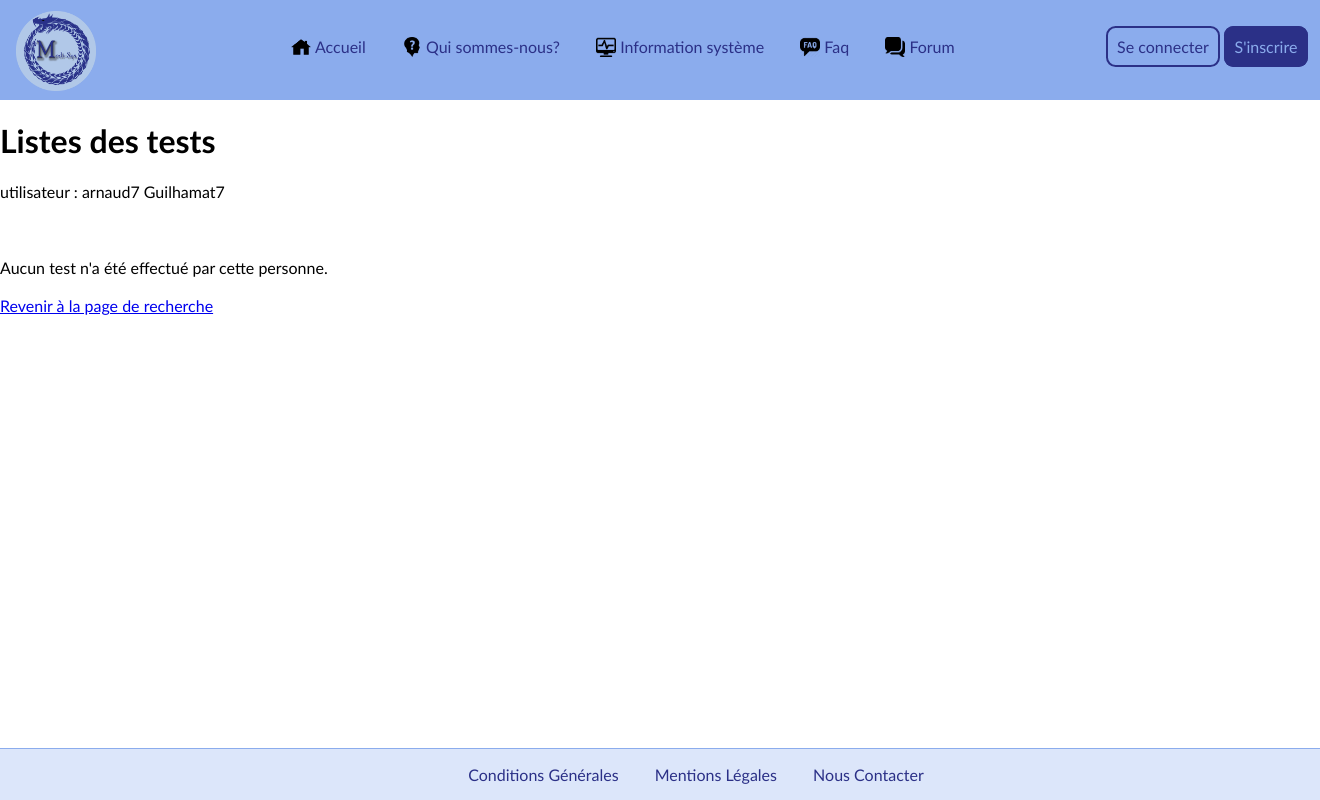
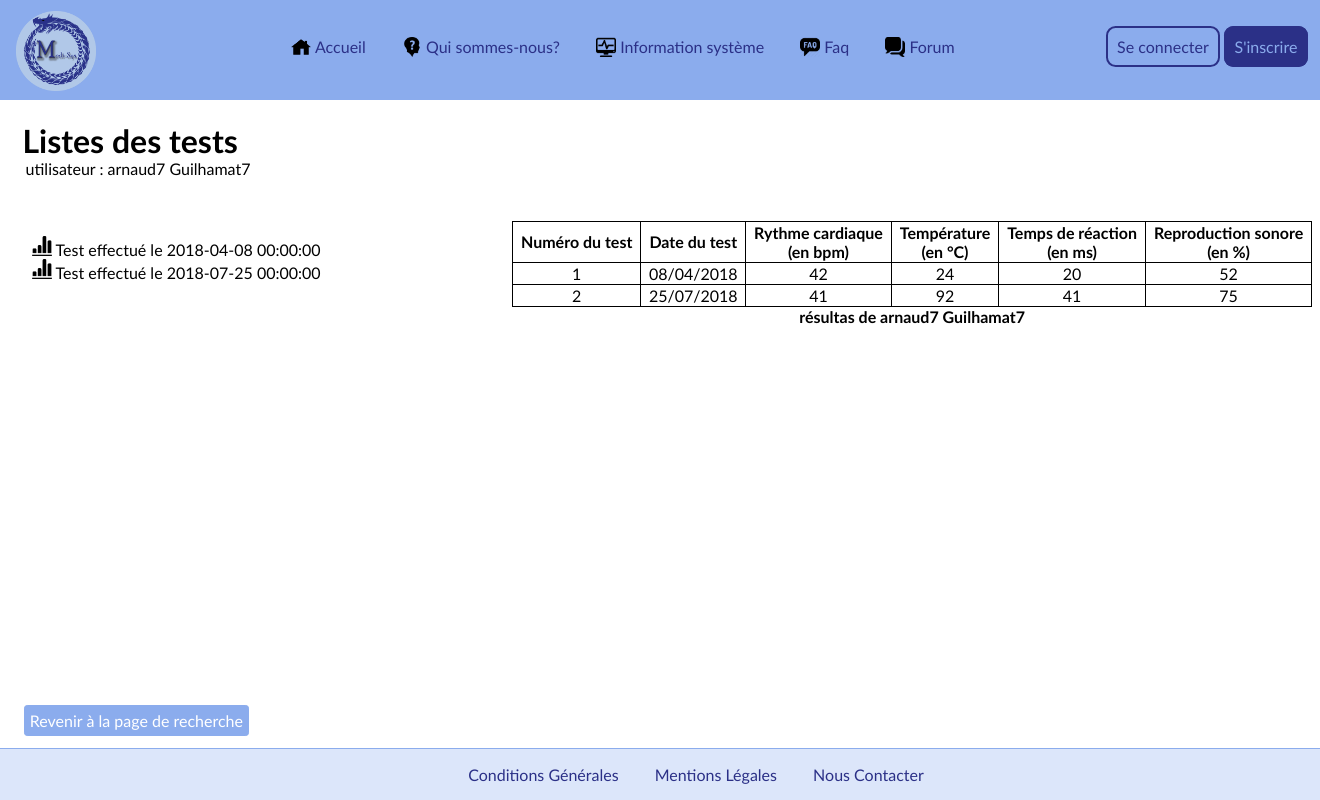
Before and after one commit to Pyraka/Site_web_G10D, a PHP site: page /listResults.php?id=7 in a window 1320 px wide. Run offline with PHP 8.4, Linux system fonts and the light colour scheme; data comes from the database, SQL or seed files in the repository; data that the repository does not hold is empty.

Commit message:
code axel + css
qui sommes-nous
liste des tests et affichage résultats
profil et édition de profil (+photo profil header)
base de données modifiées

```diff
--- a/QuiSommesNous.php
+++ b/QuiSommesNous.php
@@ -36,9 +36,9 @@
 				</figure>
 			</div>
 
-			<p id="PresentationMedisys">Médi-sys est une jeune start-up fondé en 2018 par un groupe de 6 ingénieurs présentés ci-dessus. ils ont déjà travaillé en collaboration avec différents hopitaux de Paris sur la réalisation de capteur mesurant la fréquence cardiaque. <br/> Cette nouvelle entreprise a eu la chance de se développer et de travaiiler avec un nouveau client, Infinite Mesures, sur la réalisation d'un système de test psychomoteur. Vous trouverez plus d'informations sur ce système <a href="">ici</a>.</p>
+			<p id="PresentationMedisys">Médi-sys est une jeune start-up fondé en 2018 par un groupe de 6 ingénieurs présentés ci-dessus. ils ont déjà travaillé en collaboration avec différents hopitaux de Paris sur la réalisation de capteur mesurant la fréquence cardiaque. Cette nouvelle entreprise a eu la chance de se développer et de travaiiler avec un nouveau client, Infinite Mesures, sur la réalisation d'un système de test psychomoteur. Vous trouverez plus d'informations sur ce système <a href="">ici</a>.</p>
 		</section>
 
-		<?php require "templates/footer.php"; //header?>
+		<?php require "templates/footer.php"; //footer?>
 	</body>
 </html>
--- a/css/style.css
+++ b/css/style.css
@@ -349,14 +369,152 @@ button[type="submit"]{
 
 .colonne1{
 	float: left;
+	position: relative;
+	left: 3em;
 }
 
 .colonne2{
-	float: center;
+	float: middle;
+	position: relative;
+	left: 15em;
+	top: 1.3em;
 }
 
 .colonne3{
 	float: right;
+	position: relative;
+	bottom: 18.5em;
+	right: 2em;
+}
+
+#endEdition {
+	display: inline;
+	position: relative;
+	top: 8em;
+	left: 23em;
+}
+
+.linkEdProfil {
+	padding: 0.3em;
+	border: 1px solid #8BACED;
+	border-radius: 0.2em;
+	background-color: #8BACED;
+	text-decoration: none;
+	color: white;
+	position: relative;
+	top: 8.5em;
+	left: 48em;
+}
+
+.linkEdProfil:hover {
+	padding: 0.3em;
+	border: 1.5px solid #8BACED;
+	border-radius: 0.2em;
+	background-color: white;
+	text-decoration: underline;
+	color: #8BACED;
+	position: relative;
+	top: 8.5em;
+	left: 48em;
 }
 
 /* fin mise en page formulaire edition de profil
+
+
+/*mise en page listes des résultats et résultats*/
+
+.title {
+	position: relative;
+	left: 0.7em;
+}
+
+.underTitle {
+	position: relative;
+	bottom: 1.4em;
+	left: 1.6em;
+}
+
+#listTests {
+	position: relative;
+	left: 2em;
+	color: black;
+	text-decoration: none;
+}
+
+#listTests:hover {
+	position: relative;
+	left: 2em;
+	color: #2B3087;
+	font-weight: bold;
+}
+
+.tableau {
+	border-collapse: collapse;
+	position: relative;
+	position: relative;
+	left: 32em;
+	bottom: 5em;
+}
+
+.tableau caption {
+	caption-side: bottom;
+	font-weight: bold;
+}
+
+.bordureTableau td , .bordureTableau th {
+	border : 1px solid black;
+	text-align : center;
+}
+
+.bordureTableau th {
+	padding-left : 0.5em;
+	padding-right: 0.5em;
+}
+
+#noResult {
+	position: relative;
+	top: 4em;
+	left: 35em;
+}
+
+#graph {
+	height: 20vh;
+	width: 50vw;
+	position: relative;
+	bottom: 11em;
+	left: 36em;
+}
+
+#listResults li {
+	position: relative;
+	top: 3em;
+	left: 2em;
+}
+
+.linkBack {
+	position: absolute;
+	left: 1.5em;
+	bottom: 4em;
+	padding: 0.3em;
+	border: 1px solid #8BACED;
+	border-radius: 0.2em;
+	background-color: #8BACED;
+	text-decoration: none;
+	color: white;
+}
+
+.linkBack:hover {
+	position: absolute;
+	left: 1.5em;
+	bottom: 4em;
+	padding: 0.3em;
+	border: 1.5px solid #8BACED;
+	border-radius: 0.2em;
+	background-color: white;
+	text-decoration: underline;
+	color: #8BACED;
+}
+
+
+
+/*fin mise en page liste résultats et résultats*/
--- a/listResults.php
+++ b/listResults.php
@@ -11,13 +11,13 @@ while ($user = $reqUser->fetch())
 {
 ?>
 	<h1 class="title">Listes des tests</h1>
-	<?php echo "utilisateur : " . $user['firstName'] . " " . $user['lastName'];?>
-	<br/><br/>
+	<p class="underTitle">utilisateur : <?php echo $user['firstName'] . " " . $user['lastName'];?></p>
+	<br/>
 	<?php
 	$reqTest = $bdd->prepare('SELECT dateTest, idTest FROM test WHERE idUser = ?');
 	$reqTest->execute(array($_GET['id']));
 	while ($test = $reqTest->fetch()) { ?>
-		<a href="results.php?id=<?php echo $test['idTest']?>">
+		<a href="results.php?id=<?php echo $test['idTest']?>" id="listTests">
 			<img src="images/logoResults.png" class="logoMenu" />
 			Test effectué le <?php echo $test['dateTest']?>
 		</a>
@@ -28,22 +28,22 @@ while ($user = $reqUser->fetch())
 	$reqTest->closeCursor();
 	?>
 
-	<br/><br/>
+	<br/>
 	<?php
 	$istest = $bdd->prepare('SELECT idTest FROM test WHERE idUser = ?');
 	$istest->execute(array($_GET['id']));
 	$tests = $istest->fetch();
 	if (!($tests['idTest']==NULL)) { //s'il a effectué des tests?>
-		<table>
+		<table class="tableau">
 			<caption>résultas de <?php echo $user['firstName'] . " " . $user['lastName']?> </caption>
 	        <thead>
-	            <tr>
+	            <tr class="bordureTableau">
 	                <th>Numéro du test</th>
 	                <th>Date du test</th>
-	                <th>Rythme cardiaque</th>
-	                <th>Température</th>
-	                <th>Temps de réaction</th>
-	                <th>Reproduction sonore</th>
+	                <th>Rythme cardiaque <br/>(en bpm)</th>
+	                <th>Température<br/>(en °C)</th>
+	                <th>Temps de réaction<br/>(en ms)</th>
+	                <th>Reproduction sonore<br/>(en %)</th>
 	            </tr>
 	        </thead>
 	        <tboby>
@@ -63,7 +63,7 @@ while ($user = $reqUser->fetch())
 					$month = "0" . $test['month'];
 				} else { $month = $test['month'];}
 				?>
-	        		<tr>
+	        		<tr class="bordureTableau">
 	        			<td><?php echo $compteur; ?></td>
 	        			<td><?php echo $day . "/" . $month . "/" . $test['year']; ?></td>
 	        			<td><?php echo $test['BPMAverage']; ?></td>
@@ -77,10 +77,9 @@ while ($user = $reqUser->fetch())
 			</tbody>
 	    </table>
 	<?php
-	} else {
-		echo "Aucun test n'a été effectué par cette personne.";
-	}
-	?>
+	} else { ?>
+		<p id="noResult">Aucun test n'a été effectué par cette personne.</p>
+	<?php } ?>
 
 
 <?php
@@ -90,6 +89,6 @@ $reqUser->closeCursor();
 ?>
 
 <br/><br/>
-<a href="read.php">Revenir à la page de recherche</a>
+<a href="read.php" class="linkBack">Revenir à la page de recherche</a>
 
 <?php require "templates/footer.php"; //footer?>
--- a/profil.php
+++ b/profil.php
@@ -21,7 +21,6 @@ if(isset($_GET['id']) AND $_GET['id'] > 0) {
       <?php require "templates/header.php"; ?>
       <div align="center">
          <h2>Profil de <?php echo $userinfo['firstName'], " ", $userinfo['lastName']; ?></h2>
-         <br />
          <img src="<?php echo $imageProfil['imageDirectory'] ?>" id="photoProfil"/>
          <p>Mail = <?php echo $userinfo['email']; ?></p>
 
@@ -37,8 +36,8 @@ if(isset($_GET['id']) AND $_GET['id'] > 0) {
          if(isset($_SESSION['id']) AND $userinfo['idUser'] == $_SESSION['id']) {
          ?>
          <br />
-         <a href="editionprofil.php">Editer mon profil</a>
-         <a href="deconnexion.php">Se déconnecter</a>
+         <a href="editionprofil.php" class="linkProfil">Editer mon profil</a>
+         <a href="deconnexion.php" class="linkProfil">Se déconnecter</a>
          <?php
          }
          ?>
```
Also changed, not shown: other parts of css/style.css (+24 -4 lines), editionprofil.php (+20 -11 lines), infinite_.sql (renamed from infinite_ (6).sql, +47 -11 lines), results.php (+4 -4 lines), images/photoProfil/jean.jpg (added), images/photoProfil/jeremy.jpg (added).
